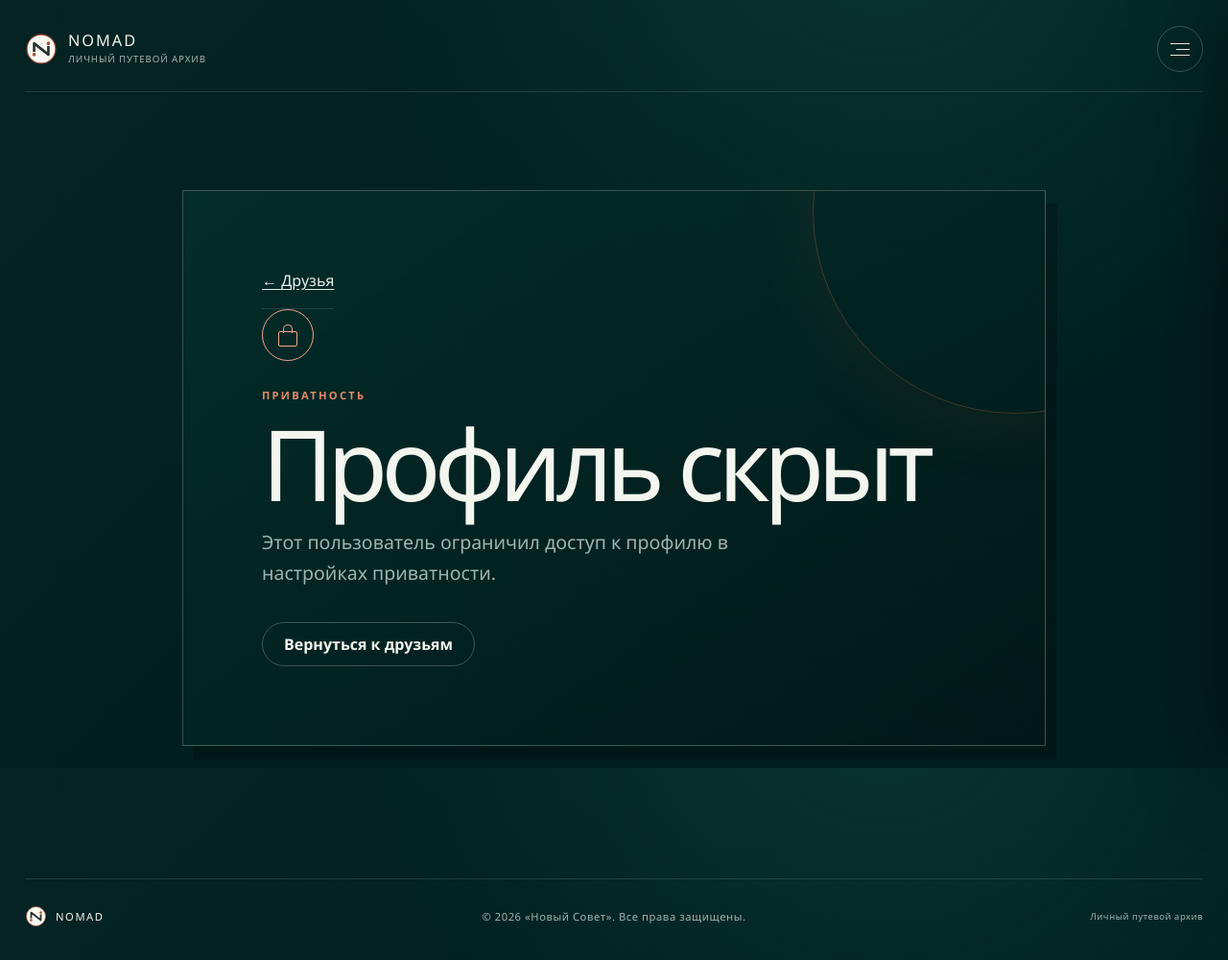
After one commit to alabayk/nomad, a FastAPI app: template app/templates/friend_private.html in a window 1280 px wide. The commit adds this page. Shown: the whole page at 96% size. Run offline with FastAPI, Linux system fonts and the light colour scheme; the template is opened without the code that fills it, so the values that code supplies are empty; parts of the project's set-up code (start-up, migrations or seed data) failed here and were passed over.

Commit message:
Show privacy notice for hidden friend profiles

```diff
--- a/app/friends.py
+++ b/app/friends.py
@@ -55,8 +55,10 @@ def friend_profile(username: str, request: Request, db: Session = Depends(get_db
     if not user: return _login()
     friend = db.scalar(select(User).where(User.username == username.strip().lower()))
     connection = _connection(db, user.id, friend.id) if friend and friend.id != user.id else None
-    if not friend or not connection or connection.status != "accepted" or not friend.privacy_profile:
+    if not friend or not connection or connection.status != "accepted":
         return templates.TemplateResponse(request=request, name="not_found.html", context={"user": user}, status_code=404)
+    if not friend.privacy_profile:
+        return templates.TemplateResponse(request=request, name="friend_private.html", context={"user": user}, status_code=403)
     memories = list(db.scalars(select(Memory).where(Memory.user_id == friend.id).order_by(Memory.visit_date.desc(), Memory.id.desc())))
     countries = list(db.scalars(select(VisitedCountry).where(VisitedCountry.user_id == friend.id).order_by(VisitedCountry.country_name))) if friend.privacy_countries else []
     return templates.TemplateResponse(request=request, name="friend_profile.html", context={
--- a/app/static/css/app.css
+++ b/app/static/css/app.css
@@ -596,7 +596,18 @@ body[data-scroll-direction="up"] .process-heading{transition-delay:calc(var(--re
 
 :focus-visible { outline: 2px solid var(--rust-dark); outline-offset: 4px; }
 
+.private-profile-card { width:min(100%,900px); min-height:560px; margin:clamp(20px,6vh,70px) auto; padding:clamp(34px,7vw,82px); display:flex; flex-direction:column; align-items:flex-start; justify-content:center; border:1px solid var(--line); background:linear-gradient(145deg,rgba(6,48,45,.78),rgba(0,25,24,.96)); box-shadow:12px 14px 0 var(--block-shadow); position:relative; overflow:hidden; }
+.private-profile-card::after { content:""; position:absolute; width:420px; height:420px; right:-180px; top:-190px; border:1px solid rgba(224,119,83,.28); border-radius:50%; box-shadow:0 0 90px rgba(224,119,83,.09); }
+.private-profile-card .detail-nav { margin:0 0 auto; position:relative; z-index:1; }
+.private-profile-card h1 { margin:16px 0 18px; font-size:clamp(3rem,8vw,6.8rem); font-weight:300; letter-spacing:-.065em; line-height:.94; position:relative; z-index:1; }
+.private-profile-copy { max-width:590px; margin:0 0 34px; color:var(--muted); font-size:clamp(1rem,1.7vw,1.22rem); line-height:1.65; position:relative; z-index:1; }
+.private-profile-card .button-link,.private-profile-card .eyebrow { position:relative; z-index:1; }
+.private-profile-symbol { width:54px; height:54px; margin:0 0 28px; border:1px solid var(--rust-dark); border-radius:50%; display:grid; place-items:center; position:relative; z-index:1; }
+.private-profile-symbol::before { content:""; width:18px; height:14px; border:1px solid var(--rust-dark); border-radius:2px; transform:translateY(4px); }
+.private-profile-symbol span { position:absolute; width:10px; height:9px; top:15px; border:1px solid var(--rust-dark); border-bottom:0; border-radius:8px 8px 0 0; }
+
 @media (max-width: 700px) {
+  .private-profile-card{min-height:520px;margin:12px auto;padding:30px 23px 42px}.private-profile-card h1{font-size:clamp(3rem,16vw,4.8rem)}
   .share-panel{grid-template-columns:1fr;gap:22px}.share-actions{grid-template-columns:1fr}.share-actions input{grid-column:1}.shared-signature{align-items:flex-start;flex-direction:column;gap:8px}
   .country-share-bar{align-items:flex-start;flex-direction:column}.country-share-bar .share-actions,.country-share-bar>form,.country-share-bar button{width:100%}.shared-country-list{grid-template-columns:1fr}.shared-country .country-photo-grid>div,.shared-country .country-photo-grid>div:nth-child(5n+1),.shared-country .country-photo-grid>div:nth-child(5n+2){grid-column:1}
   .friends-hero{align-items:flex-start;flex-direction:column}.friends-hero h1{font-size:clamp(4.5rem,25vw,7rem)}.friend-search{padding:24px 18px}.friend-search>div{grid-template-columns:1fr}.friend-row{grid-template-columns:auto 1fr}.friend-actions{grid-column:1/-1}.friend-actions form,.friend-actions button{width:100%}
--- a/app/templates/base.html
+++ b/app/templates/base.html
@@ -8,7 +8,7 @@
     <link rel="icon" href="/static/img/nomad-mark.svg?v=2" type="image/svg+xml" sizes="any">
     <link rel="shortcut icon" href="/static/img/nomad-mark.svg?v=2" type="image/svg+xml">
     <link rel="apple-touch-icon" href="/static/img/nomad-mark.svg?v=2">
-    <link rel="stylesheet" href="/static/css/app.css?v=privacy-1">
+    <link rel="stylesheet" href="/static/css/app.css?v=privacy-hidden-2">
     {% block head %}{% endblock %}
   </head>
   <body>
--- /dev/null
+++ b/app/templates/friend_private.html
@@ -0,0 +1,12 @@
+{% extends "base.html" %}
+{% block title %}{{ 'Private profile' if en else 'Профиль скрыт' }} — Nomad{% endblock %}
+{% block content %}
+<section class="private-profile-card">
+  <a class="detail-nav" href="/friends">← {{ 'Friends' if en else 'Друзья' }}</a>
+  <div class="private-profile-symbol" aria-hidden="true"><span></span></div>
+  <p class="eyebrow">{{ 'PRIVACY' if en else 'ПРИВАТНОСТЬ' }}</p>
+  <h1>{{ 'Profile is private' if en else 'Профиль скрыт' }}</h1>
+  <p class="private-profile-copy">{{ 'This user has restricted access to their profile in privacy settings.' if en else 'Этот пользователь ограничил доступ к профилю в настройках приватности.' }}</p>
+  <a class="button-link" href="/friends">{{ 'Back to friends' if en else 'Вернуться к друзьям' }}</a>
+</section>
+{% endblock %}
```
Also changed, not shown: tests/test_friends.py (+4 -1 lines).
